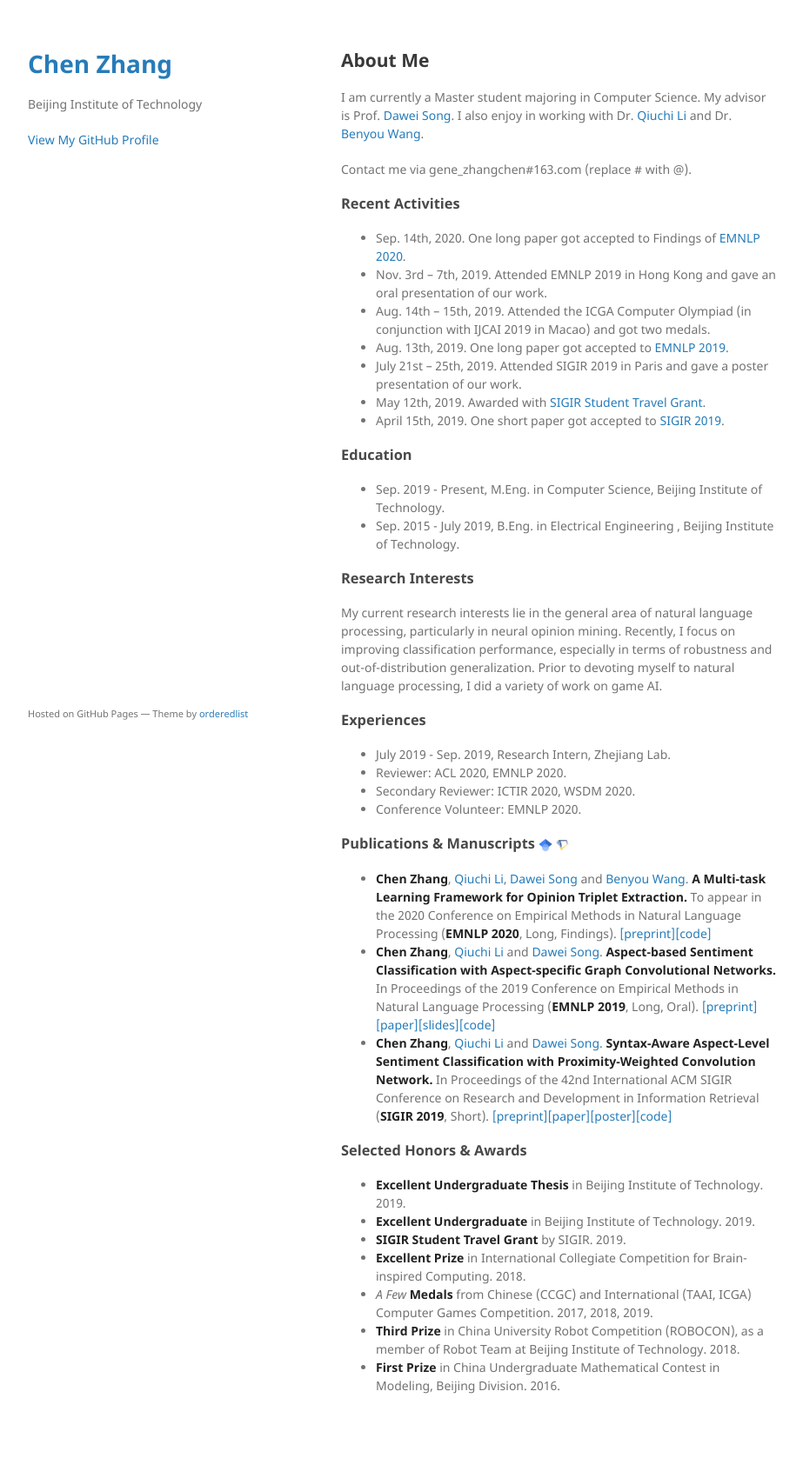
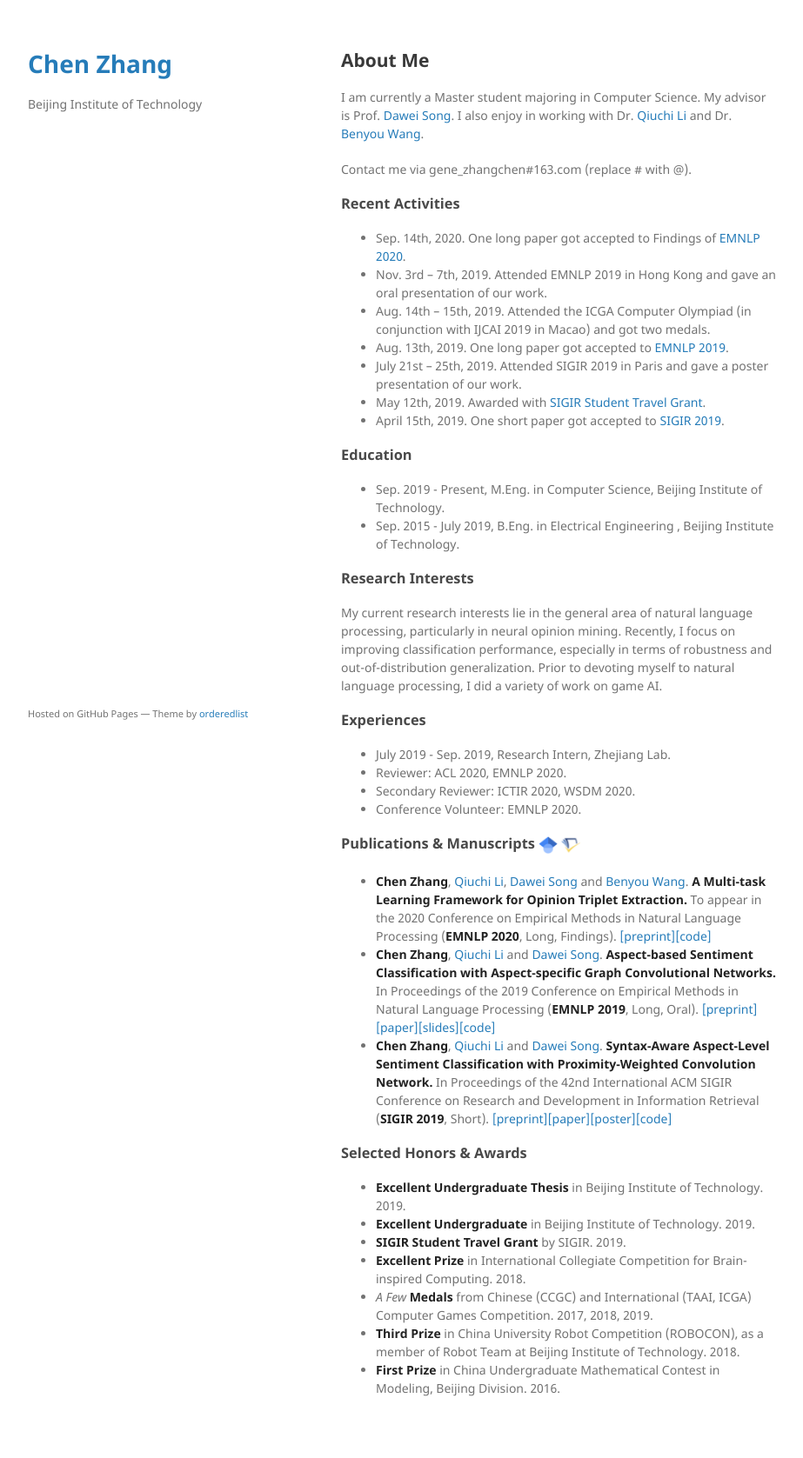
Before and after one commit to GeneZC/genezc.github.io, a Jekyll site: the page built from index.md, in a window 1280 px wide. Shown: the whole page at 87% size, without its empty margins (178-1101 px from the left). Built offline with Jekyll 4.4.1, drawn with Linux system fonts in a browser that asks for light colours; our own code applies the rules of GitHub Pages for plain Markdown files.

```diff
--- a/_config.yml
+++ b/_config.yml
@@ -1,5 +1,6 @@
 title: Chen Zhang
+favicon: /assets/img/favicon.ico
 profile: /assets/img/profile.jpg
 description: Beijing Institute of Technology
-google_analytics:
+google_analytics: True
 theme: jekyll-theme-minimal
--- a/_layouts/default.html
+++ b/_layouts/default.html
@@ -5,6 +5,7 @@
     <meta http-equiv="X-UA-Compatible" content="IE=edge">
     <meta name="viewport" content="width=device-width, initial-scale=1">
   {% seo %}
+    <link rel="favicon" href="{{site.favicon | relative_url}}">
     <link rel="stylesheet" href="{{ "/assets/css/style.css?v=" | append: site.github.build_revision | relative_url }}">
     <!--[if lt IE 9]>
     <script src="https://cdnjs.cloudflare.com/ajax/libs/html5shiv/3.7.3/html5shiv.min.js"></script>
@@ -20,10 +21,6 @@
         {% endif %}
 
         <p>{{ site.description }}</p>
-
-        {% if site.github.is_user_page %}
-        <p class="view"><a href="{{ site.github.owner_url }}">View My GitHub Profile</a></p>
-        {% endif %}
 
       </header>
       <section>
--- a/index.md
+++ b/index.md
@@ -37,7 +37,7 @@ work on game AI.
 * Secondary Reviewer: ICTIR 2020, WSDM 2020.
 * Conference Volunteer: EMNLP 2020.
 
-### Publications & Manuscripts [<img src="./assets/img/google.ico" width="16" height="16" alt="google" align=center/>](https://scholar.google.com/citations?user=IMwAXWcAAAAJ) [<img src="./assets/img/semantic.ico" width="16" height="16" alt="semantic" align=center/>](https://www.semanticscholar.org/author/Chen-Zhang/145107889)
+### Publications & Manuscripts [<img src="./assets/img/google.ico" width="22" height="22" alt="google" align=center/>](https://scholar.google.com/citations?user=IMwAXWcAAAAJ) [<img src="./assets/img/semantic.ico" width="22" height="22" alt="semantic" align=center/>](https://www.semanticscholar.org/author/Chen-Zhang/145107889)
 
 * **Chen Zhang**, [Qiuchi Li](https://qiuchili.github.io), [Dawei Song](http://cs.bit.edu.cn/szdw/jsml/js/sdw/index.htm) and [Benyou Wang](https://wabyking.github.io/old). **A Multi-task Learning Framework for Opinion Triplet Extraction.** To appear in the 2020 Conference on Empirical Methods in Natural Language Processing (**EMNLP 2020**, Long, Findings). [[preprint]](https://arxiv.org/abs/2010.01512)[[code]](https://github.com/GeneZC/OTE-MTL)
 * **Chen Zhang**, [Qiuchi Li](https://qiuchili.github.io) and [Dawei Song](http://cs.bit.edu.cn/szdw/jsml/js/sdw/index.htm). **Aspect-based Sentiment Classification with Aspect-specific Graph Convolutional Networks.** In Proceedings of the 2019 Conference on Empirical Methods in Natural Language Processing (**EMNLP 2019**, Long, Oral). [[preprint]](https://arxiv.org/abs/1909.03477)[[paper]](https://www.aclweb.org/anthology/D19-1464/)[[slides]](./assets/file/EMNLP2019-Oral.pdf)[[code]](https://github.com/GeneZC/ASGCN)
```
Also changed, not shown: assets/img/favicon.ico (added).
